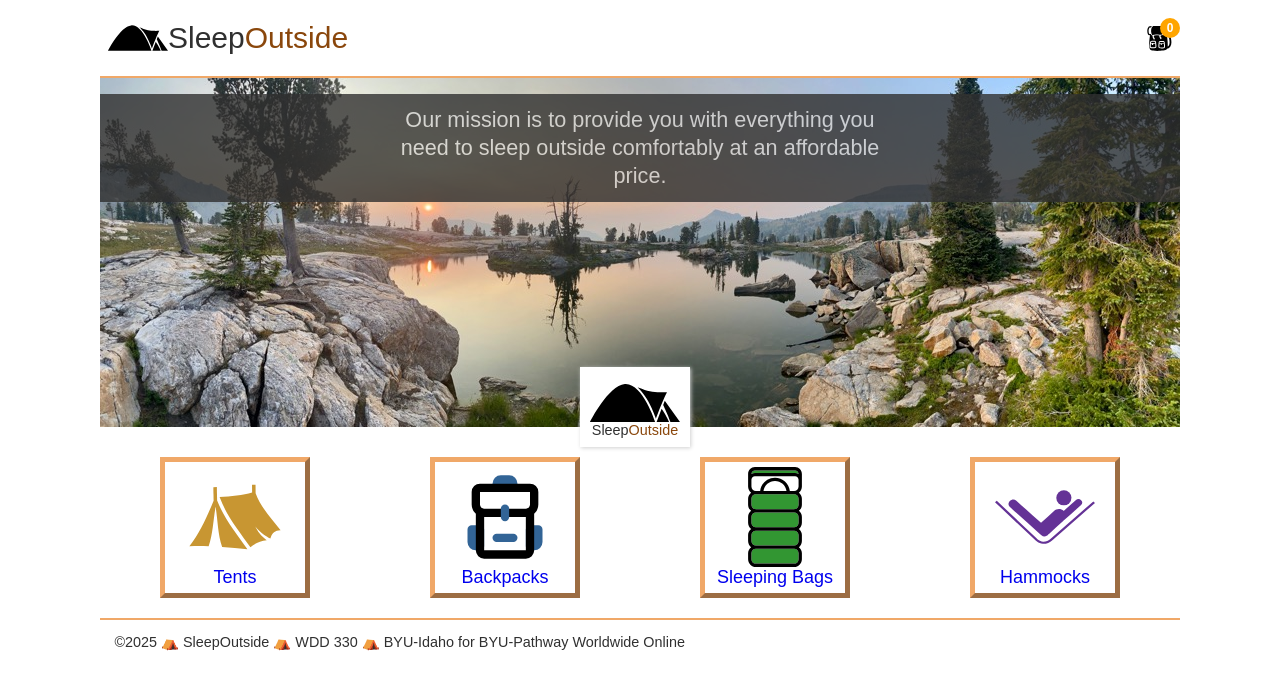
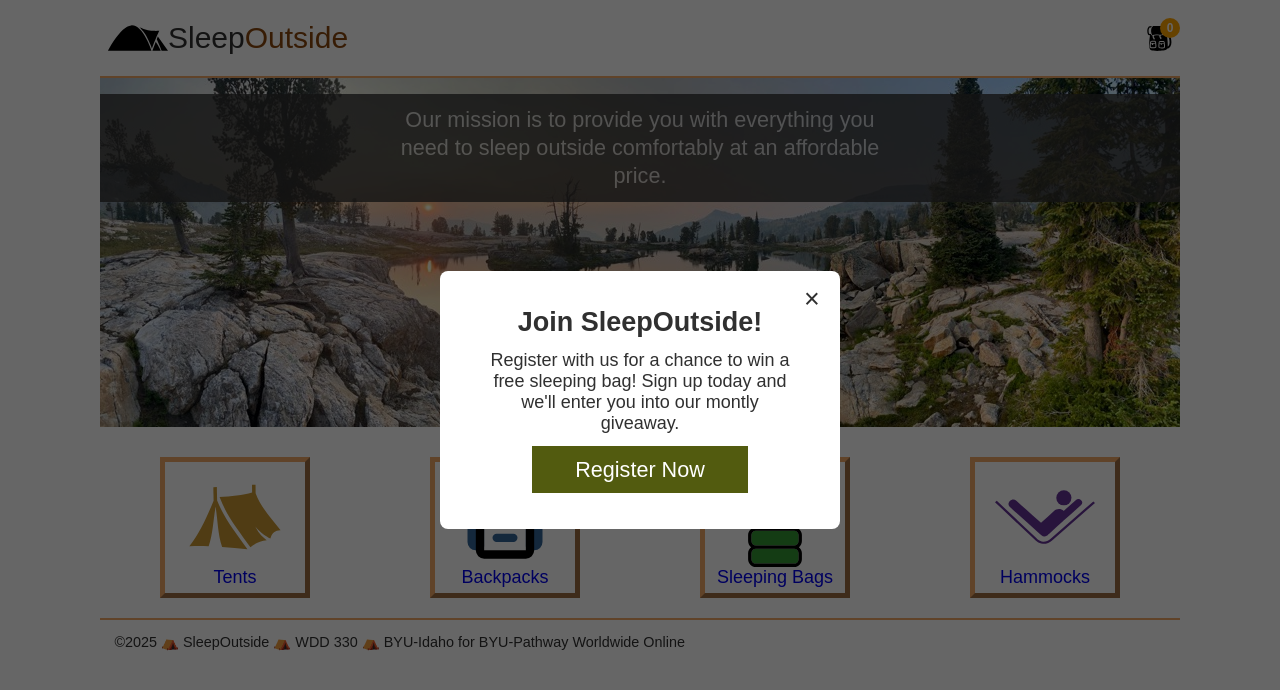
Before and after one commit to RonaldDiaz/wdd330-sleep-outside, a website built with Vite: page src/index.html in a window 1280 px wide. Built offline with nearby package versions, Linux system fonts and the light colour scheme.

Commit message:
Call to action - register with site

```diff
--- a/src/css/style.css
+++ b/src/css/style.css
@@ -46,6 +46,40 @@ header {
 
 p {
   padding: 0.75rem;
+}
+
+.register-modal {
+  position:fixed;
+  top: 0;
+  left: 0;
+  width: 100%;
+  height: 100%;
+  background-color: rgba(0, 0, 0, 0.6);
+  display: flex;
+  align-items: center;
+  justify-content: center;
+  z-index: 2000;
+}
+
+.register-modal.hidden {
+  display: none;
+}
+
+.register-modal__content {
+  background: white;
+  padding: 2em;
+  max-width: 400px;
+  text-align: center;
+  position: relative;
+  border-radius: 8px;
+}
+
+.register-modal__close {
+  position: absolute;
+  top: 0.5em;
+  right: 0.75em;
+  cursor: pointer;
+  font-size: 1.5em;
 }
 
 .logo {
--- a/src/js/utils.mjs
+++ b/src/js/utils.mjs
@@ -52,6 +52,7 @@ export async function loadHeaderFooter() {
     const header = await loadTemplate('/partials/header.html');
     const footer = await loadTemplate('/partials/footer.html');
     renderWithTemplate(header, document.querySelector('#header'), null, updateCartCount);
+    showRegisterModal();
     renderWithTemplate(footer, document.querySelector('#footer'));
 }
 
@@ -86,3 +87,21 @@ export function getCategoryLabel(category) {
             return category;
     }
 }
+
+export function showRegisterModal() {
+    const hasSeenModal = localStorage.getItem('hasSeenRegisterModal');
+    if (hasSeenModal) return;
+
+    const modal = document.getElementById('register-modal');
+    if (!modal) return;
+
+    modal.classList.remove('hidden');
+
+    const closeIt = () => {
+        modal.classList.add('hidden');
+        localStorage.setItem('hasSeenRegisterModal', 'true');
+    };
+
+    modal.querySelector('.register-modal__close').addEventListener('click', closeIt);
+    modal.querySelector('#register-cta-btn').addEventListener('click', closeIt);
+}
--- a/src/public/partials/header.html
+++ b/src/public/partials/header.html
@@ -1,8 +1,19 @@
 <!doctype html>
+
+<div id="register-modal" class="register-modal hidden">
+  <div class="register-modal__content">
+    <span class="register-modal__close">&times;</span>
+    <h2>Join SleepOutside!</h2>
+    <p>Register with us for a chance to win a free sleeping bag! Sign up today and we'll enter you into our montly giveaway.</p>
+    <button id="register-cta-btn">Register Now</button>
+  </div>
+</div>
+
 <div class="logo">
   <img src="/images/noun_Tent_2517.svg" alt="tent image for logo" />
   <a href="/index.html"> Sleep<span class="highlight">Outside</span></a>
 </div>
+
 <div class="cart">
   <a href="/cart/index.html">
     <span class="cart-count" id="cart-count"></span>
```
